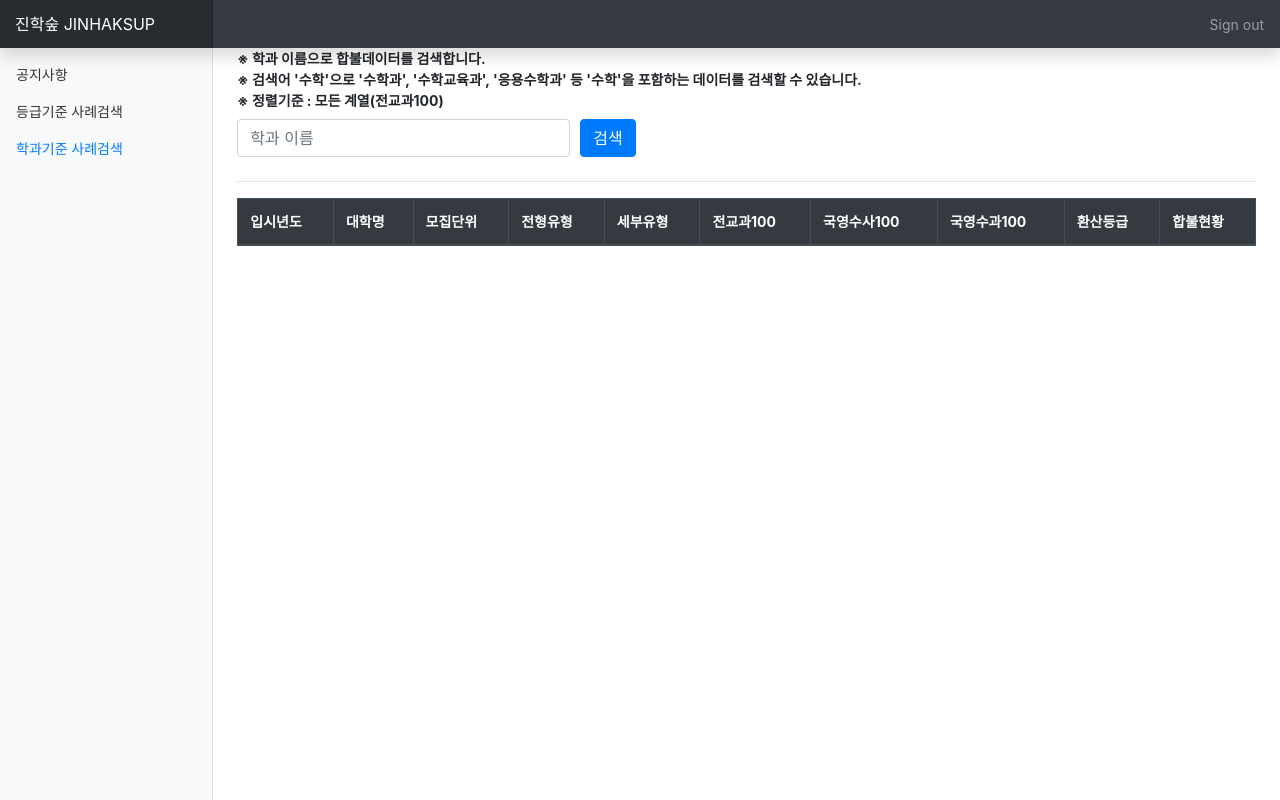
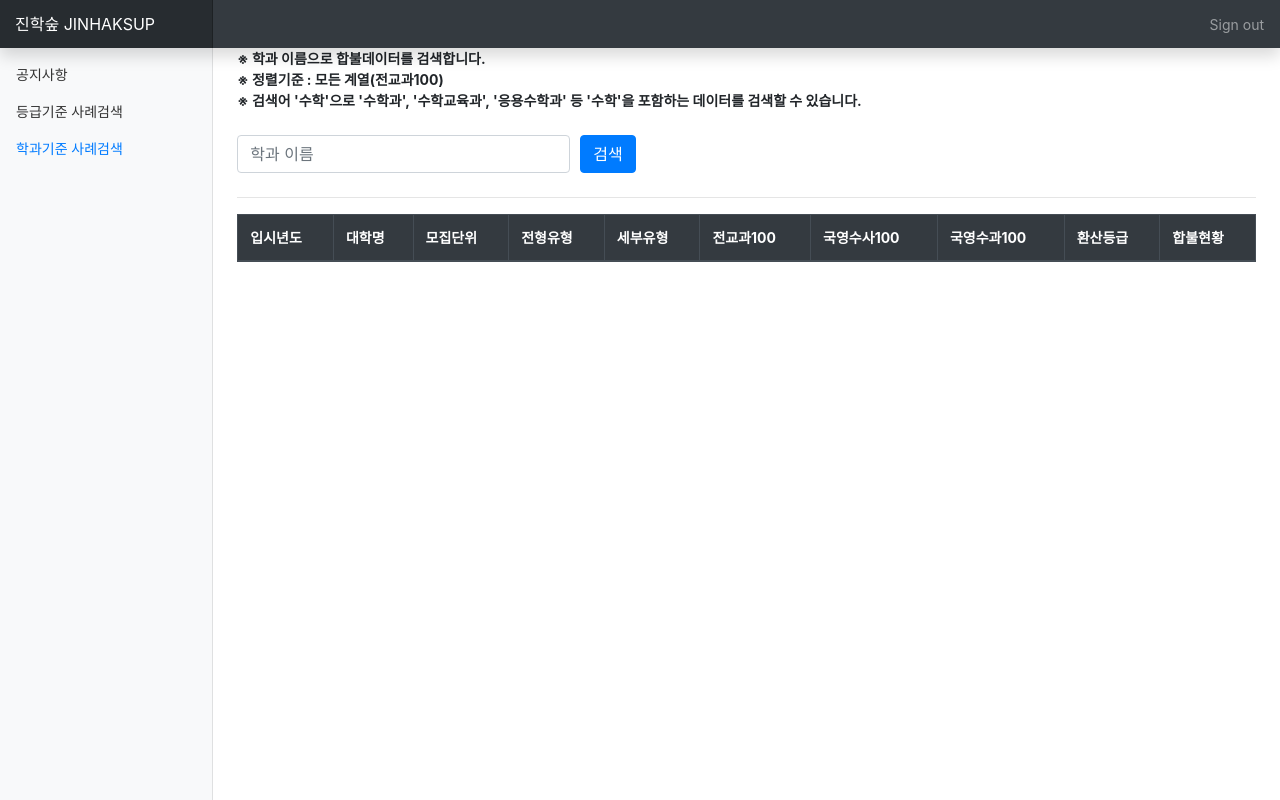
Before and after one commit to KYOUNGSOO-LEE/jhsup, a Django app: page /analysis/2 in a window 1280 px wide. Run offline with Django 3.2, Linux system fonts and the light colour scheme; lists and menus that the app fills with data are empty; some libraries are stand-ins or nearby versions.

Commit message:
19100402

```diff
--- a/analysis/templates/analysis/grade_interval_search.html
+++ b/analysis/templates/analysis/grade_interval_search.html
@@ -2,12 +2,10 @@
 {% block title %} 진학숲 - 등급기준 사례검색 {% endblock %}
 
 {% block content %}
-<span>
-  <strong>
+<p class="font-weight-bold">
     &#8251 계열과 등급 구간(국영수 + 사/과)으로 합불데이터를 검색합니다.<br>
     &#8251 정렬기준 : 인문, 예체능(국영수사100), 자연(국영수과100), 공통(국영수사과100)
-  </strong>
-</span>
+</p>
 
 <form method="get" action="search1">
 
--- a/analysis/templates/analysis/univ_major_search.html
+++ b/analysis/templates/analysis/univ_major_search.html
@@ -4,13 +4,11 @@
 
 {% block content %}
 
-<span>
-  <strong>
+<p class="font-weight-bold">
     &#8251 학과 이름으로 합불데이터를 검색합니다.<br>
-    &#8251 검색어 '수학'으로 '수학과', '수학교육과', '응용수학과' 등 '수학'을 포함하는 데이터를 검색할 수 있습니다.<br>
-    &#8251 정렬기준 : 모든 계열(전교과100)
-  </strong>
-</span>
+    &#8251 정렬기준 : 모든 계열(전교과100)<br>
+    &#8251 검색어 '수학'으로 '수학과', '수학교육과', '응용수학과' 등 '수학'을 포함하는 데이터를 검색할 수 있습니다.
+</p>
 
 <form method="get" action="search2">
 
```
